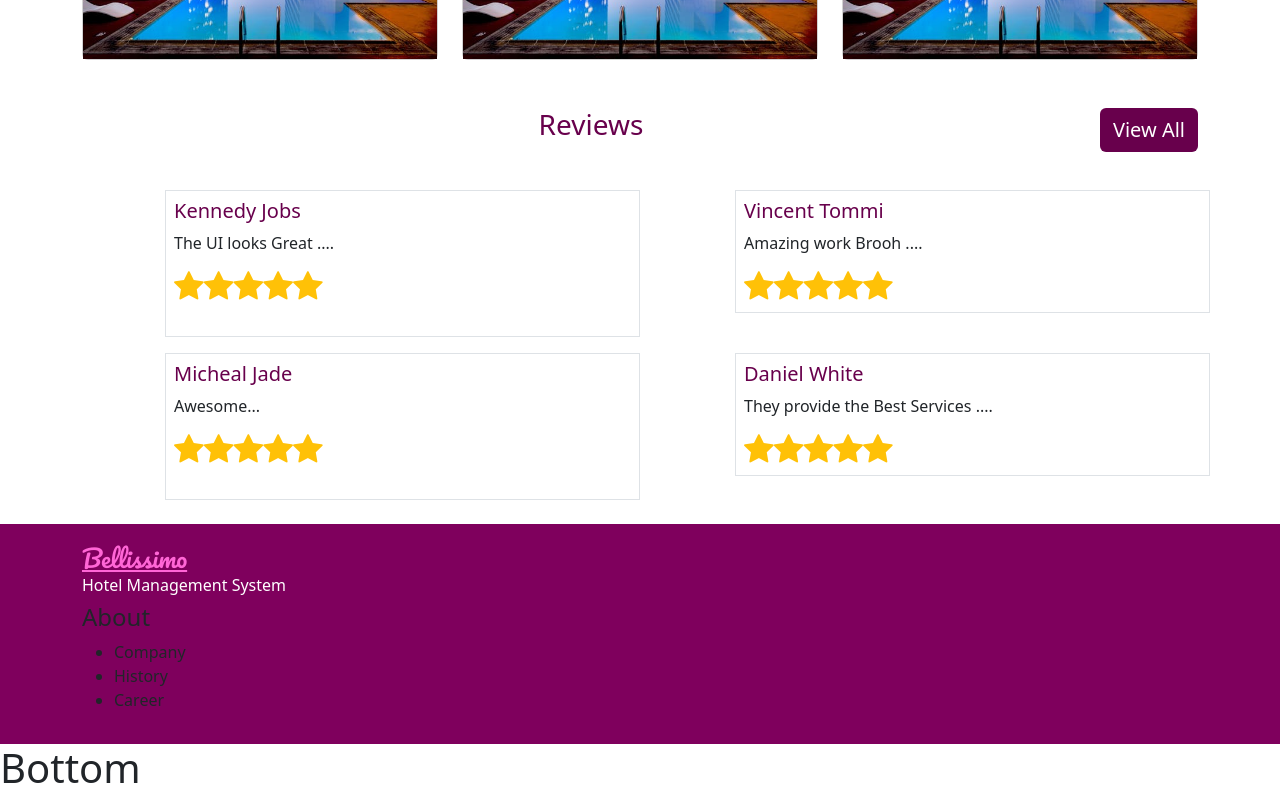
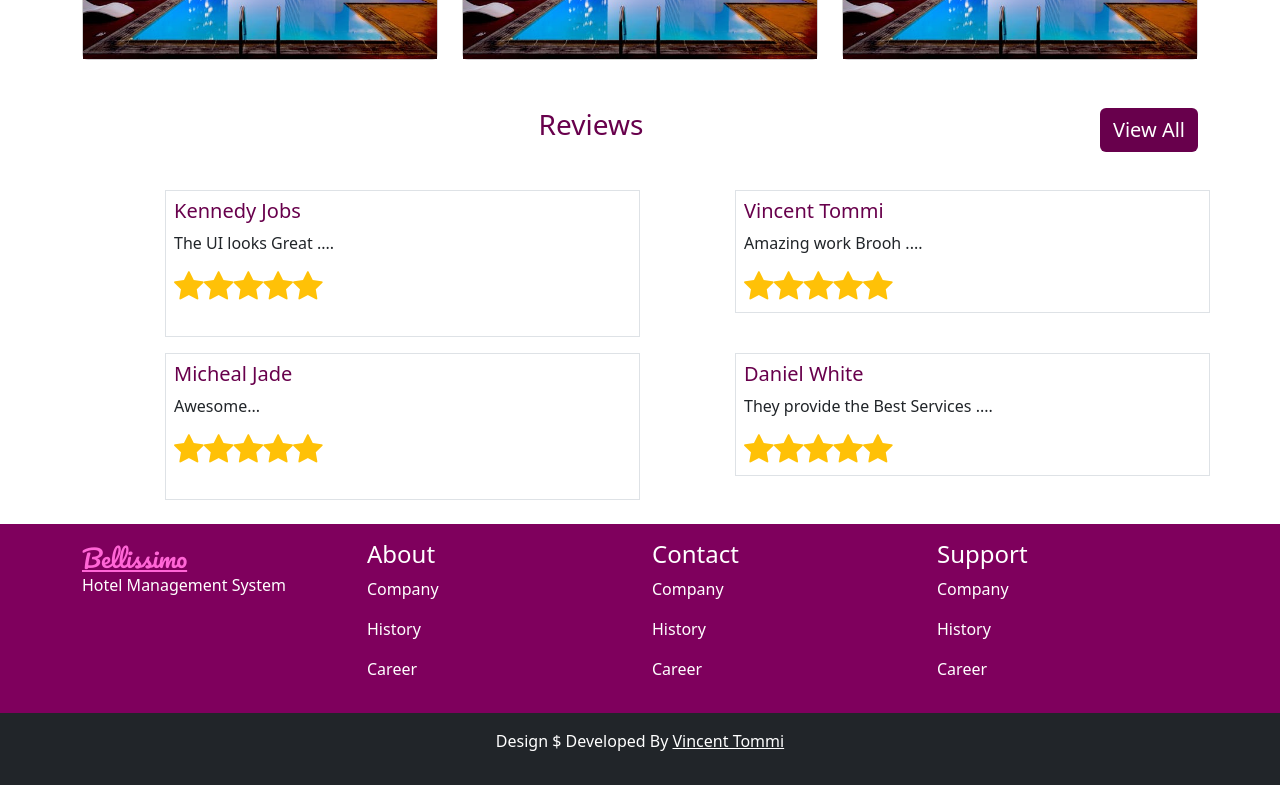
Before and after one commit to vincenttommi/Django-Next-js, a Next.js app in the folder frontend/: page / in a window 1280 px wide. Shown: the part 1384-2184 px from the top of the page. Built offline with nearby package versions, Linux system fonts and the light colour scheme.

Commit message:
finishing footer

```diff
--- a/frontend/src/app/components/common/Bottom.js
+++ b/frontend/src/app/components/common/Bottom.js
@@ -1,5 +1,8 @@
 export default function Bottom(){
     return(
-        <h1>Bottom</h1>
+        <div className=" container-fluid py-3  bg-dark text-center">
+            <p className="text-white">Design $ Developed By <a className="text-white" href="#">Vincent Tommi</a></p>
+
+        </div>
     )
 }
--- a/frontend/src/app/components/common/footer.js
+++ b/frontend/src/app/components/common/footer.js
@@ -3,24 +3,34 @@ const  pacifico = Pacifico({ subsets:['latin'], weight:'400'})
 
 export default function Footer(){
     return(
-    <div className="container-fluid  py-3" style={{'backgroundColor':'#7f005d'}}>
+    <footer className="container-fluid  py-3" style={{'backgroundColor':'#7f005d'}}>
       <div className="container">
         <div className="row">
           <div className="col-3">
             <a className={`  ${pacifico.className} fs-4`} style={{ 'color':'#ff66d6'}} href="#">Bellissimo </a>
             <h6 className="text-white">Hotel Management System</h6>
           </div>
+
+        <div className="col-3">
+          <h4 className="text-white">About</h4>
+          <p><a href="#" className="text-white text-decoration-none">Company</a></p>
+          <p><a href="#" className="text-white text-decoration-none">History</a></p>
+          <p><a href="#" className="text-white text-decoration-none">Career</a></p>
         </div>
         <div className="col-3">
-           <h4>About</h4>
-           <ul>
-            <li>Company</li>
-            <li>History</li>
-            <li>Career</li>
-
-           </ul>
+          <h4 className="text-white">Contact</h4>
+          <p><a href="#" className="text-white text-decoration-none">Company</a></p>
+          <p><a href="#" className="text-white text-decoration-none">History</a></p>
+          <p><a href="#" className="text-white text-decoration-none">Career</a></p>
+        </div>
+        <div className="col-3">
+          <h4 className="text-white">Support</h4>
+          <p><a href="#" className="text-white text-decoration-none">Company</a></p>
+          <p><a href="#" className="text-white text-decoration-none">History</a></p>
+          <p><a href="#" className="text-white text-decoration-none">Career</a></p>
+        </div>
         </div>
       </div>
-    </div>
+    </footer>
     );
 }
```
